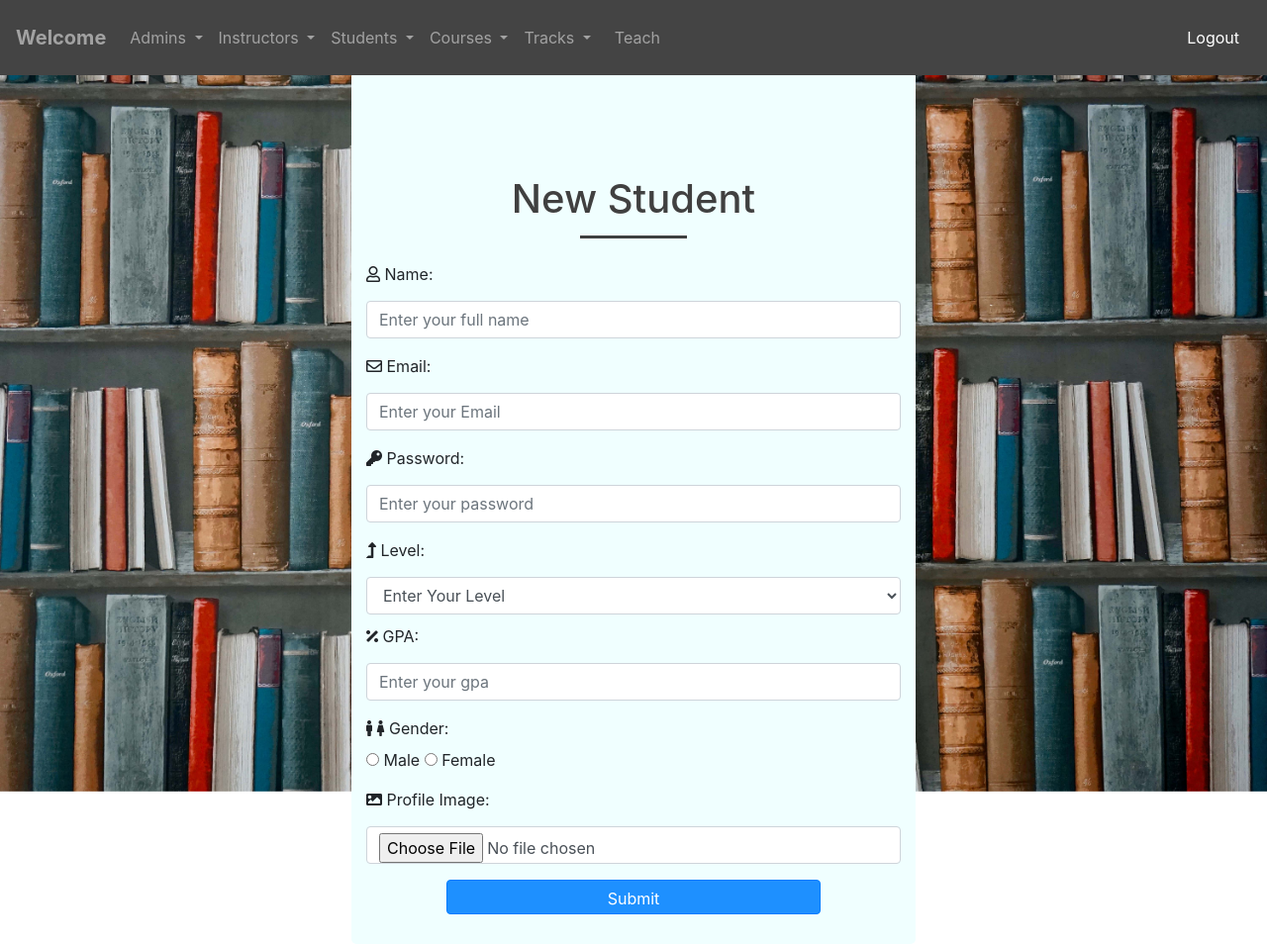
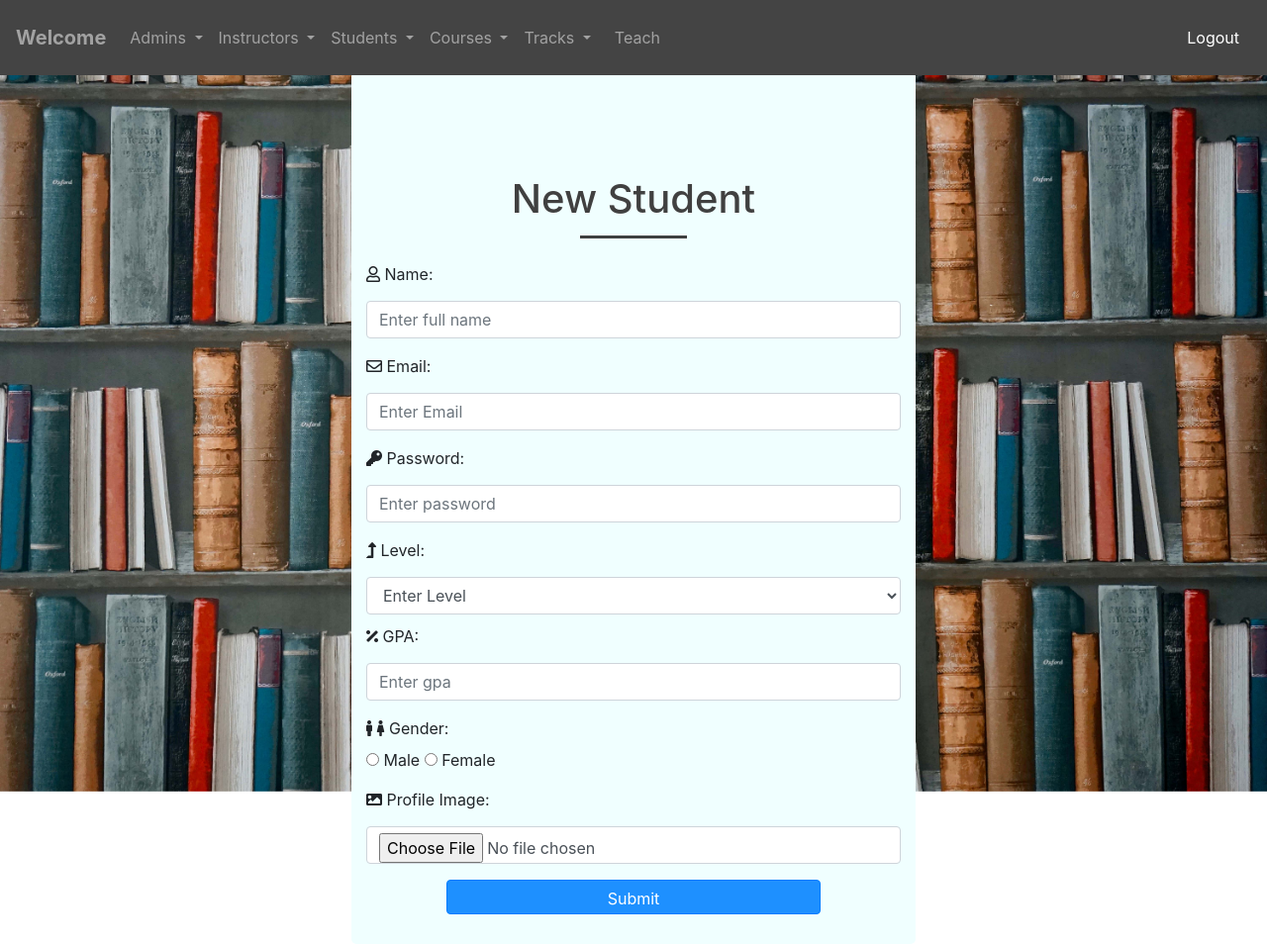
Before and after one commit to be320/Web-Arkdev, a PHP site: page /views/createStudent.php in a window 1280 px wide. Shown: the whole page at 99% size. Run offline with PHP 8.4, Linux system fonts and the light colour scheme; the visitor is signed in with stand-in values (Sample User, id 1).

Commit message:
some more fixes

```diff
--- a/views/createStudent.php
+++ b/views/createStudent.php
@@ -100,25 +100,25 @@ require_once(__DIR__.'/../app/includes/sessionAuth.php');
                             <div class="form-group">
                                 <i class="far fa-user"></i>
                                 <label for="name">Name:</label>
-                                <input id="Name" name="name" type="text" placeholder="Enter your full name" class="form-control" required>
+                                <input id="Name" name="name" type="text" placeholder="Enter full name" class="form-control" required>
                             </div>
 
                             <div class="form-group">
                                 <i class="far fa-envelope"></i>
                                 <label for="email">Email:</label>
-                                <input id="email" name="email" type="email" placeholder="Enter your Email" class="form-control" required>
+                                <input id="email" name="email" type="email" placeholder="Enter Email" class="form-control" required>
                             </div>
 
                             <div class="form-group">
                                 <i class="fa fa-key"></i>
                                 <label for="password">Password:</label>
-                                <input id="password1" name="password" type="password" placeholder="Enter your password" class="form-control" required>
+                                <input id="password1" name="password" type="password" placeholder="Enter password" class="form-control" required>
                             </div>
 
                             <i class="fa fa-level-up-alt"></i>
                             <label for="level">Level: </label>
                             <select class="form-control" name="level" id="level">
-                                <option value="0">Enter Your Level</option>
+                                <option value="0">Enter Level</option>
                                 <option value="Freshmen">Freshman</option>
                                 <option value="Sophomore">Sophomore</option>
                                 <option value="Junior">Junior</option>
@@ -129,7 +129,7 @@ require_once(__DIR__.'/../app/includes/sessionAuth.php');
                             <div class="form-group">
                             <i class="fa fa-percentage"></i>
                                 <label for="gpa">GPA:</label>
-                                <input id="gpa" name="gpa" type="gpa" placeholder="Enter your gpa" class="form-control" required>
+                                <input id="gpa" name="gpa" type="gpa" placeholder="Enter gpa" class="form-control" required>
                             </div>
 
                             <div class="form-group">
--- a/views/createTrack.php
+++ b/views/createTrack.php
@@ -37,8 +37,8 @@ require_once(__DIR__.'/../app/includes/sessionAuth.php');
 
                             <form id="NewTrackForm" action="/app/Controllers/createTrack.php" method="post">
                  <div class="form-group">
-                     <i class="far fa-user"></i>
-                     <label for="name">Name</label>
+                     <i class="fa fa-adjust"></i>
+                     <label for="name">Name:</label>
                      <input id="Name" name="name" type="text" placeholder="Enter Track name" class="form-control" required>
                  </div>
 
```
